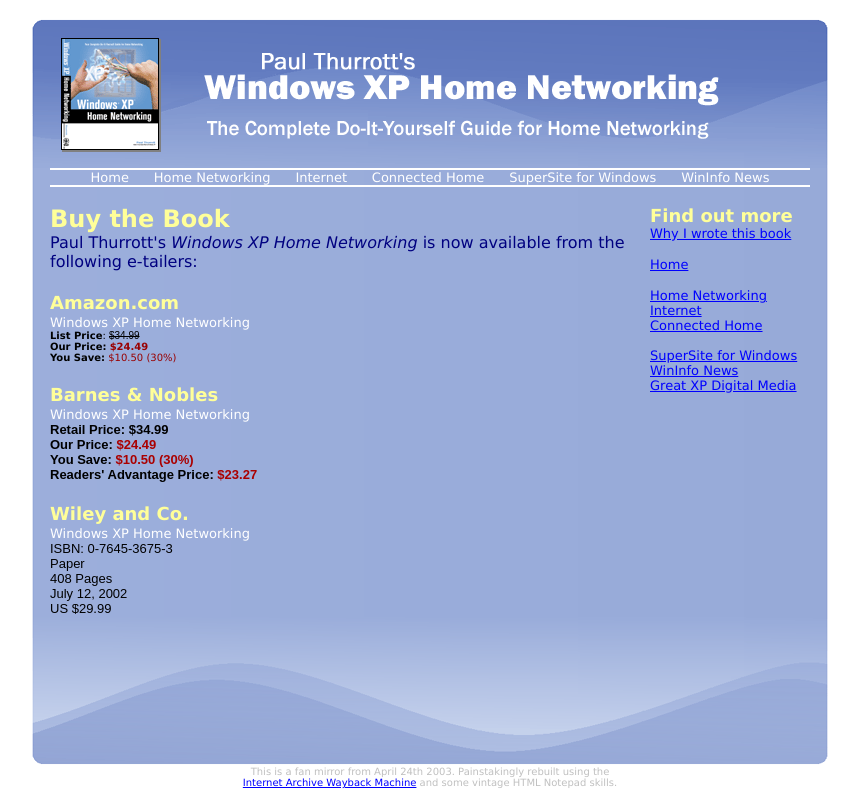
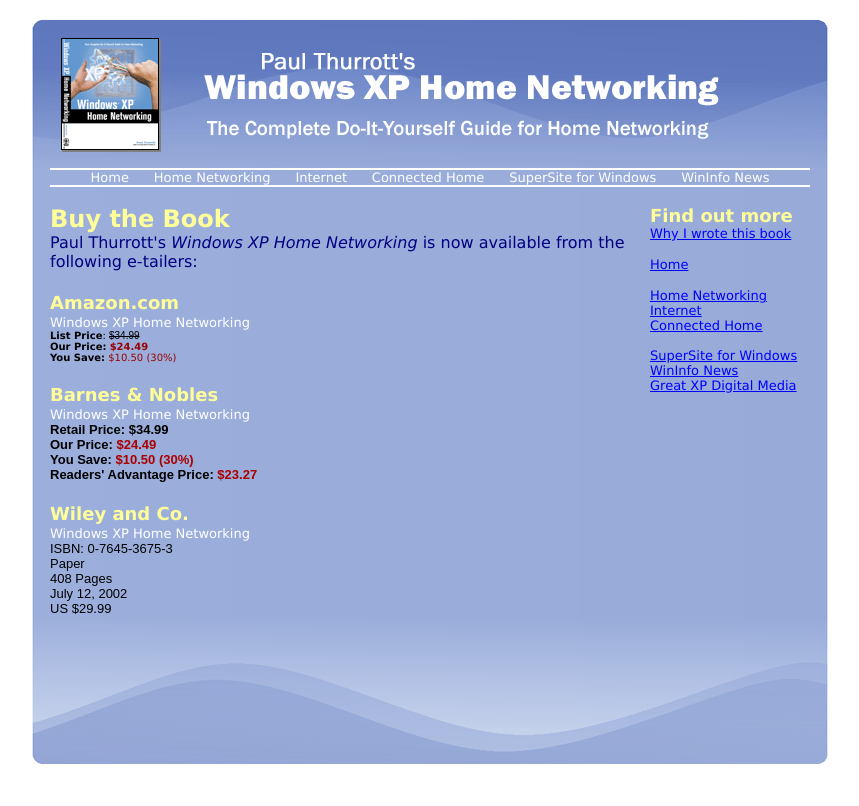
Before and after one commit to reeshub/xphomenetworking20030424, a plain HTML site: page book/buy.html in a window 1280 px wide. Shown: the whole page, without its empty margins (210-1069 px from the left). Drawn offline with Linux system fonts and the light colour scheme.

Commit message:
Remove Footer Message

```diff
--- a/book/buy.html
+++ b/book/buy.html
@@ -141,10 +141,6 @@
   <tr>
     <td><img border="0" src="/images/banner_bottom.gif"></td>
   </tr>
-  <tr>
-    <td><p align="center"><font size="1" face="Verdana" color="#C0C0C0">This is a fan mirror from April 24th 2003. Painstakingly rebuilt using the <br>
-      <a href="https://web.archive.org">Internet Archive Wayback Machine</a> and some vintage HTML Notepad skills.</font></p></td>
-  </tr>
 </table>
 </center><br>
 
```
Also changed, not shown: book/index.html (+0 -4 lines), connhome/index.html (+0 -4 lines), homenw/index.html (+0 -4 lines), index.html (+0 -4 lines), internet/index.html (+0 -4 lines), paul/index.html (+0 -4 lines).
